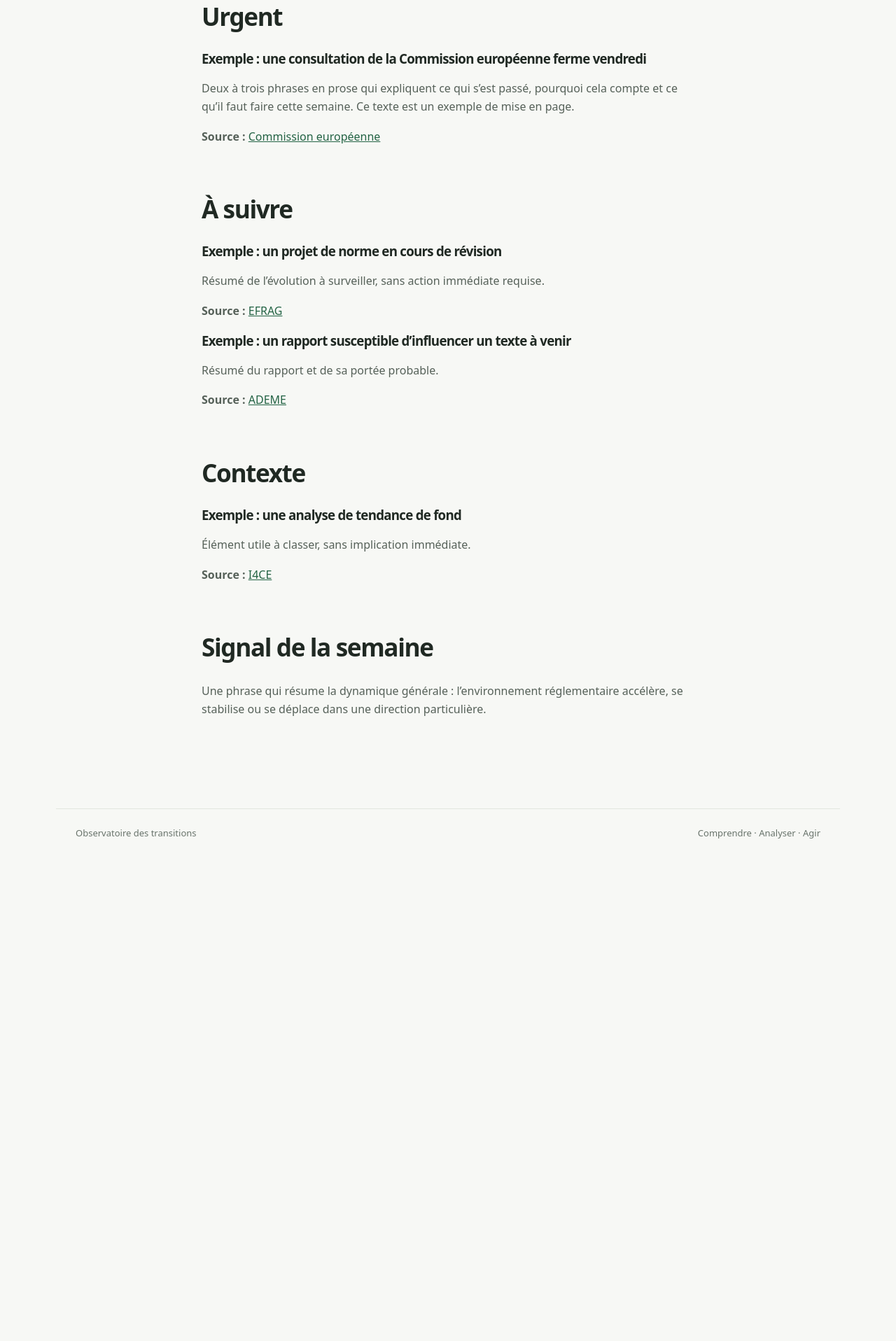
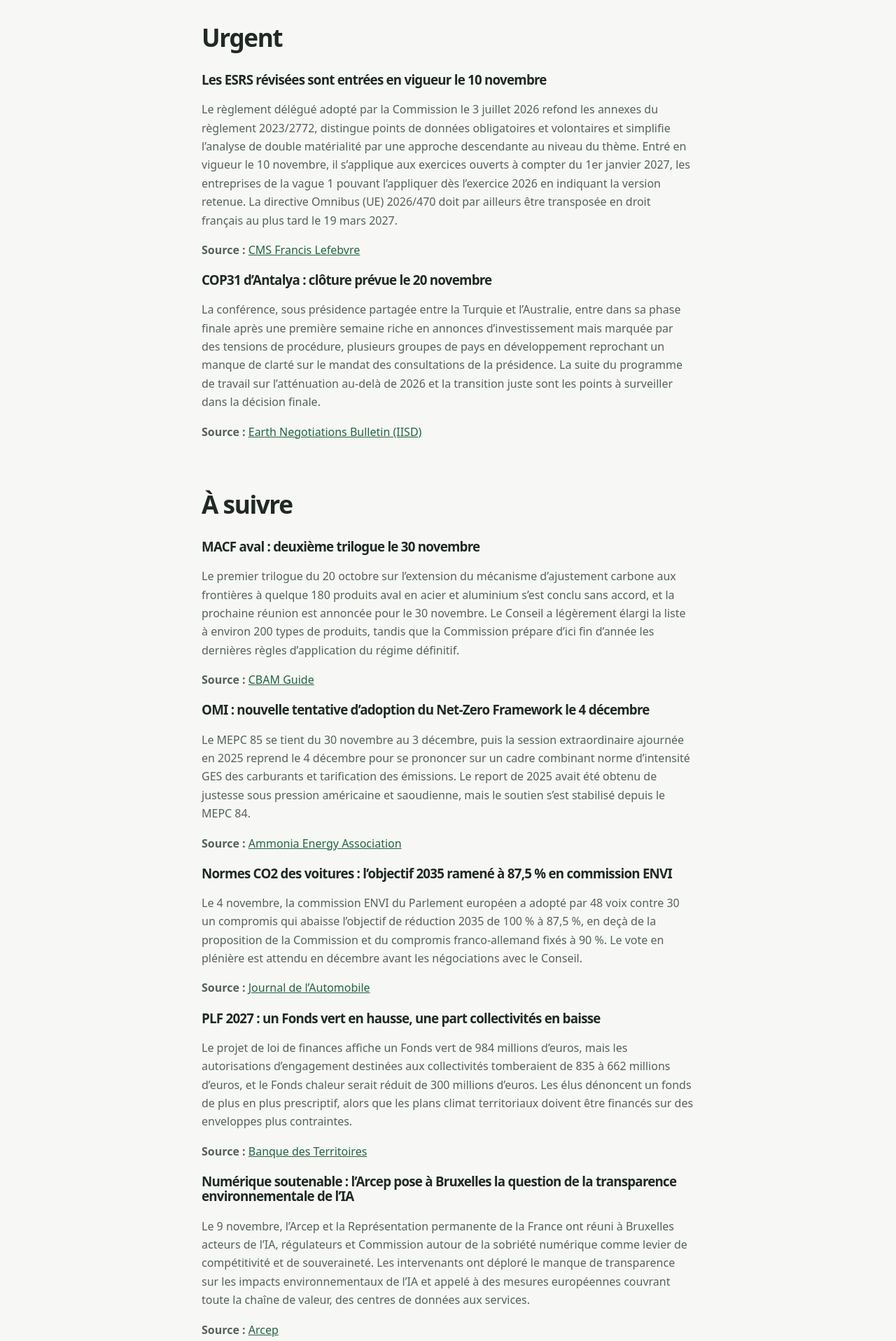
Before and after one commit to thochatel/observatoire-transitions, an Astro site: page /briefs/2026-11-16-brief-du-lundi in a window 1280 px wide. Shown: the part 660-2576 px from the top of the page at 70% size. Before the commit the page ends 1897 px from the top, so only its background shows below. Built offline with nearby package versions, Linux system fonts and the light colour scheme; Astro itself is replaced by a stand-in of ours.

Commit message:
Add files via upload

```diff
--- a/src/content/briefs/2026-11-16-brief-du-lundi.md
+++ b/src/content/briefs/2026-11-16-brief-du-lundi.md
@@ -1,43 +1,74 @@
 ---
 title: "Brief du lundi — semaine du 16 novembre 2026"
 date: 2026-11-16
-summary: "Brief d'exemple pour montrer la mise en page : remplace-le par ton premier vrai brief, puis supprime-le depuis Pages CMS."
+summary: "Le reporting se stabilise avec l'entrée en vigueur des ESRS allégées, tandis que la pression se déplace vers le prix du carbone (MACF aval, OMI, ETS) et que l'ambition sectorielle se négocie à la baisse dans l'automobile."
 themes:
   - reglementation
-  - numerique
+  - climat
+  - energie
 draft: false
 ---
 
 ## Urgent
 
-### Exemple : une consultation de la Commission européenne ferme vendredi
+### Les ESRS révisées sont entrées en vigueur le 10 novembre
 
-Deux à trois phrases en prose qui expliquent ce qui s'est passé, pourquoi cela compte et ce qu'il faut faire cette semaine. Ce texte est un exemple de mise en page.
+Le règlement délégué adopté par la Commission le 3 juillet 2026 refond les annexes du règlement 2023/2772, distingue points de données obligatoires et volontaires et simplifie l'analyse de double matérialité par une approche descendante au niveau du thème. Entré en vigueur le 10 novembre, il s'applique aux exercices ouverts à compter du 1er janvier 2027, les entreprises de la vague 1 pouvant l'appliquer dès l'exercice 2026 en indiquant la version retenue. La directive Omnibus (UE) 2026/470 doit par ailleurs être transposée en droit français au plus tard le 19 mars 2027.
 
-**Source :** [Commission européenne](https://commission.europa.eu)
+**Source :** [CMS Francis Lefebvre](https://cms.law/fr/fra/legal-updates/la-commission-europeenne-enterine-la-simplification-des-normes-esrs)
+
+### COP31 d'Antalya : clôture prévue le 20 novembre
+
+La conférence, sous présidence partagée entre la Turquie et l'Australie, entre dans sa phase finale après une première semaine riche en annonces d'investissement mais marquée par des tensions de procédure, plusieurs groupes de pays en développement reprochant un manque de clarté sur le mandat des consultations de la présidence. La suite du programme de travail sur l'atténuation au-delà de 2026 et la transition juste sont les points à surveiller dans la décision finale.
+
+**Source :** [Earth Negotiations Bulletin (IISD)](https://enb.iisd.org/fr/antalya-un-climate-change-conference-cop31)
 
 ## À suivre
 
-### Exemple : un projet de norme en cours de révision
+### MACF aval : deuxième trilogue le 30 novembre
 
-Résumé de l'évolution à surveiller, sans action immédiate requise.
+Le premier trilogue du 20 octobre sur l'extension du mécanisme d'ajustement carbone aux frontières à quelque 180 produits aval en acier et aluminium s'est conclu sans accord, et la prochaine réunion est annoncée pour le 30 novembre. Le Conseil a légèrement élargi la liste à environ 200 types de produits, tandis que la Commission prépare d'ici fin d'année les dernières règles d'application du régime définitif.
 
-**Source :** [EFRAG](https://www.efrag.org)
+**Source :** [CBAM Guide](https://cbamguide.com/news/2026-10-23-cbam-downstream-first-trilogue-no-deal/)
 
-### Exemple : un rapport susceptible d'influencer un texte à venir
+### OMI : nouvelle tentative d'adoption du Net-Zero Framework le 4 décembre
 
-Résumé du rapport et de sa portée probable.
+Le MEPC 85 se tient du 30 novembre au 3 décembre, puis la session extraordinaire ajournée en 2025 reprend le 4 décembre pour se prononcer sur un cadre combinant norme d'intensité GES des carburants et tarification des émissions. Le report de 2025 avait été obtenu de justesse sous pression américaine et saoudienne, mais le soutien s'est stabilisé depuis le MEPC 84.
 
-**Source :** [ADEME](https://www.ademe.fr)
+**Source :** [Ammonia Energy Association](https://ammoniaenergy.org/articles/mepc84-support-for-net-zero-framework-stabilizes-ahead-of-key-decision-point-in-late-2026/)
+
+### Normes CO2 des voitures : l'objectif 2035 ramené à 87,5 % en commission ENVI
+
+Le 4 novembre, la commission ENVI du Parlement européen a adopté par 48 voix contre 30 un compromis qui abaisse l'objectif de réduction 2035 de 100 % à 87,5 %, en deçà de la proposition de la Commission et du compromis franco-allemand fixés à 90 %. Le vote en plénière est attendu en décembre avant les négociations avec le Conseil.
+
+**Source :** [Journal de l'Automobile](https://journalauto.com/industrie/industrie-automobile-le-parlement-europeen-assouplit-les-objectifs-de-co2-pour-2035/)
+
+### PLF 2027 : un Fonds vert en hausse, une part collectivités en baisse
+
+Le projet de loi de finances affiche un Fonds vert de 984 millions d'euros, mais les autorisations d'engagement destinées aux collectivités tomberaient de 835 à 662 millions d'euros, et le Fonds chaleur serait réduit de 300 millions d'euros. Les élus dénoncent un fonds de plus en plus prescriptif, alors que les plans climat territoriaux doivent être financés sur des enveloppes plus contraintes.
+
+**Source :** [Banque des Territoires](https://www.banquedesterritoires.fr/un-fonds-vert-doublement-devoye)
+
+### Numérique soutenable : l'Arcep pose à Bruxelles la question de la transparence environnementale de l'IA
+
+Le 9 novembre, l'Arcep et la Représentation permanente de la France ont réuni à Bruxelles acteurs de l'IA, régulateurs et Commission autour de la sobriété numérique comme levier de compétitivité et de souveraineté. Les intervenants ont déploré le manque de transparence sur les impacts environnementaux de l'IA et appelé à des mesures européennes couvrant toute la chaîne de valeur, des centres de données aux services.
+
+**Source :** [Arcep](https://www.arcep.fr/fileadmin/cru-1793286724/user_upload/54-26-version-francaise.pdf)
 
 ## Contexte
 
-### Exemple : une analyse de tendance de fond
+### Premiers effets mesurables du MACF sur les flux d'électricité
 
-Élément utile à classer, sans implication immédiate.
+Au troisième trimestre 2026, les exportations d'électricité des Balkans occidentaux vers l'Union ont baissé de 17 % sur un an, le coût du MACF dépassant l'avantage prix de la production au charbon. C'est l'une des premières données montrant l'effet réel du régime définitif sur les échanges.
 
-**Source :** [I4CE](https://www.i4ce.org)
+**Source :** [Carbon Pulse](https://carbon-pulse.com/568764/)
+
+### Aviation : la révision de l'EU ETS au cœur du financement des SAF
+
+La proposition de révision de l'EU ETS publiée le 17 juillet prolonge jusqu'en 2040 les quotas réservés aux carburants durables, avec jusqu'à 110 millions de quotas supplémentaires, et étend le périmètre à certains vols long-courriers à partir de 2029. L'EASA a constaté une part de SAF de 2,8 % en 2025, au-delà du mandat de 2 % fixé par ReFuelEU Aviation.
+
+**Source :** [Fastmarkets](https://www.fastmarkets.com/insights/eu-ets-review-puts-e-saf-funding-and-long-term-support-in-focus/)
 
 ## Signal de la semaine
 
-Une phrase qui résume la dynamique générale : l'environnement réglementaire accélère, se stabilise ou se déplace dans une direction particulière.
+Le reporting se stabilise avec l'entrée en vigueur des ESRS allégées, tandis que la pression se déplace vers le prix du carbone (MACF aval, OMI, ETS) et que l'ambition sectorielle se négocie à la baisse dans l'automobile.
```
